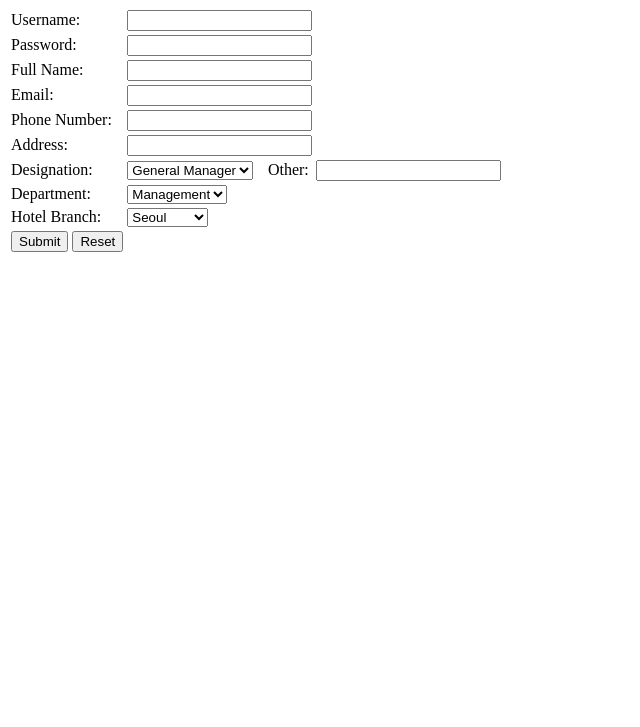
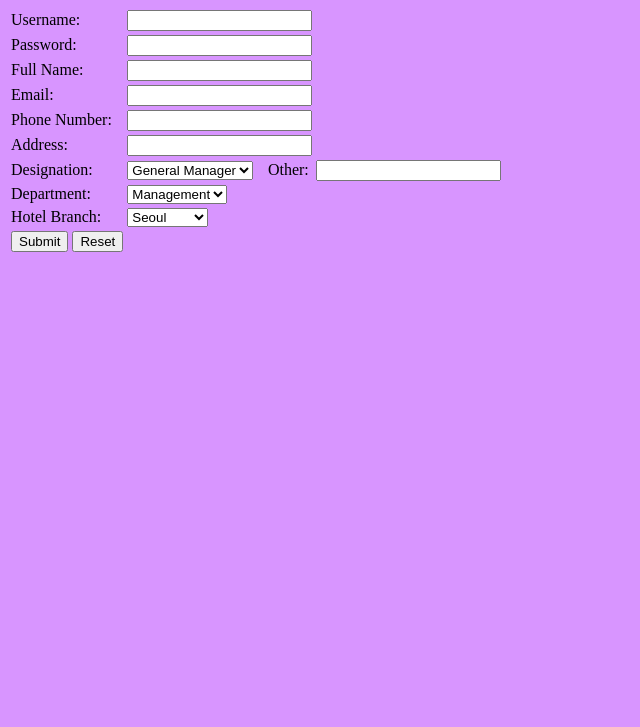
Before and after one commit to ali8642/form-practice, a plain HTML site: page index.html in a window 1280 px wide. Shown: the part 73-800 px from the top of the page, without its empty margins (0-640 px from the left). Drawn offline with Linux system fonts and the light colour scheme.

Commit message:
Update index.html

```diff
--- a/index.html
+++ b/index.html
@@ -5,6 +5,11 @@
     <meta charset="UTF-8">
     <meta name="viewport" content="width=device-width, initial-scale=1.0">
     <title>Form Practice</title>
+    <style>
+        body {
+            background-color: #d895ff;
+        }
+    </style>
 </head>
 
 <body>
```
